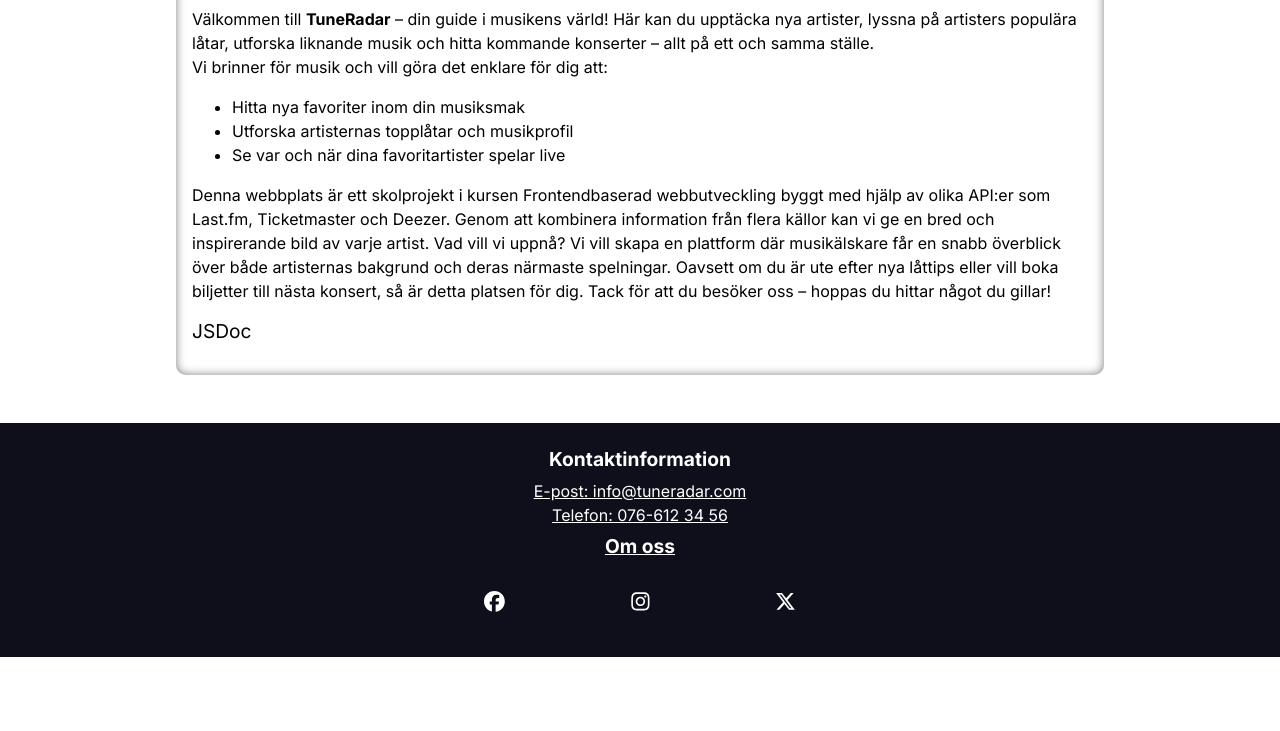
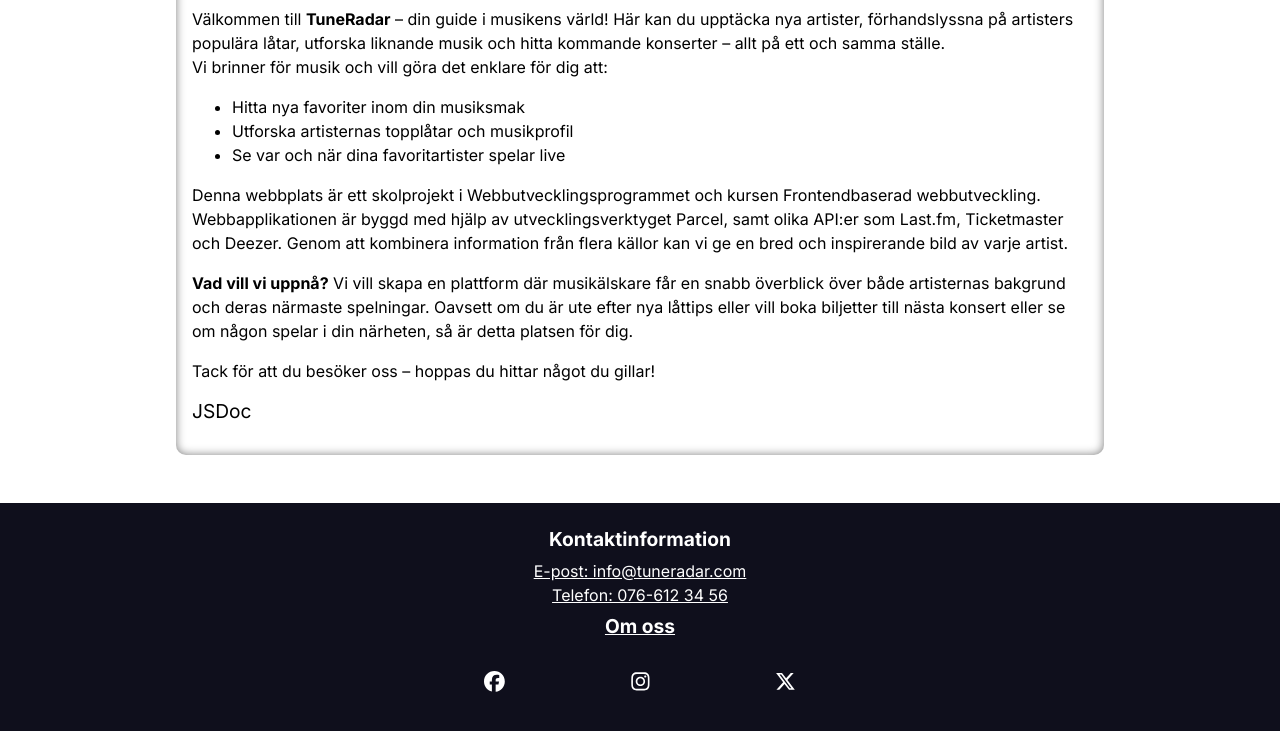
Before and after one commit to rare2400/Projekt-Frontend, a website built with Parcel: page src/about.html in a window 1280 px wide. Shown: the part 199-930 px from the top of the page. Before the commit the page ends 856 px from the top, so only its background shows below. Built offline with nearby package versions, Linux system fonts and the light colour scheme.

Commit message:
ändringar i texten

```diff
--- a/src/about.html
+++ b/src/about.html
@@ -65,8 +65,8 @@
                 <h1>Om oss</h1>
                 <p>
                     Välkommen till <strong>TuneRadar</strong> – din guide i musikens värld!
-                    Här kan du upptäcka nya artister, lyssna på artisters populära låtar, utforska liknande musik och
-                    hitta kommande konserter – allt på ett och samma ställe.
+                    Här kan du upptäcka nya artister, förhandslyssna på artisters populära låtar, utforska liknande
+                    musik och hitta kommande konserter – allt på ett och samma ställe.
 
                     <br>
                     Vi brinner för musik och vill göra det enklare för dig att:
@@ -77,15 +77,18 @@
                     <li>Se var och när dina favoritartister spelar live</li>
                 </ul>
                 <p>
-                    Denna webbplats är ett skolprojekt i kursen Frontendbaserad webbutveckling byggt med hjälp av olika
+                    Denna webbplats är ett skolprojekt i Webbutvecklingsprogrammet och kursen Frontendbaserad
+                    webbutveckling. Webbapplikationen är byggd med hjälp av utvecklingsverktyget Parcel, samt olika
                     API:er som Last.fm, Ticketmaster och Deezer. Genom att kombinera information från flera källor kan
                     vi ge en bred och inspirerande bild av varje artist.
-
-                    Vad vill vi uppnå?
+                </p>
+                <p>
+                    <strong>Vad vill vi uppnå?</strong>
                     Vi vill skapa en plattform där musikälskare får en snabb överblick över både artisternas bakgrund
                     och deras närmaste spelningar. Oavsett om du är ute efter nya låttips eller vill boka biljetter till
-                    nästa konsert, så är detta platsen för dig.
-
+                    nästa konsert eller se om någon spelar i din närheten, så är detta platsen för dig.
+                </p>
+                <p>
                     Tack för att du besöker oss – hoppas du hittar något du gillar!
                 </p>
                 <div class="link">
```
